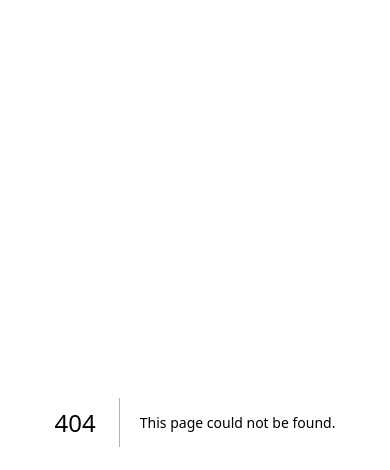
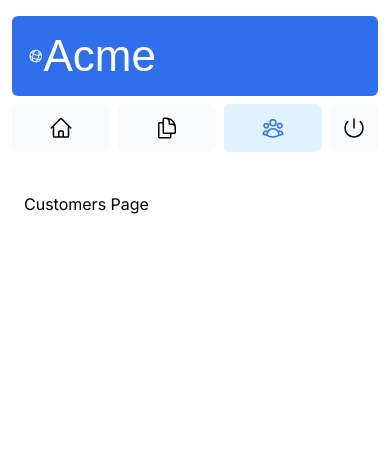
Before and after one commit to jicmette/nextjs-dashboard, a Next.js app: page /dashboard/customers in a window 390 px wide. Before the commit this address had no page. Shown: the top 470 px of the page. Built offline with nearby package versions, Linux system fonts and the light colour scheme; a web font is replaced by a local one.

Commit message:
feat: add responsive dashboard navigation with active link highlighting

```diff
--- /dev/null
+++ b/app/dashboard/customers/page.tsx
@@ -0,0 +1,3 @@
+export default function Page() {
+    return <p>Customers Page</p>
+}
--- /dev/null
+++ b/app/dashboard/invoices/page.tsx
@@ -0,0 +1,3 @@
+export default function Page() {
+    return <p>Invoices Page</p>
+}
--- /dev/null
+++ b/app/dashboard/layout.tsx
@@ -0,0 +1,12 @@
+import SideNav from '@/app/ui/dashboard/sidenav';
+
+export default function Layout({ children }: { children: React.ReactNode }) {
+  return (
+    <div className="flex h-screen flex-col md:flex-row md:overflow-hidden">
+      <div className="w-full flex-none md:w-64">
+        <SideNav />
+      </div>
+      <div className="flex-grow p-6 md:overflow-y-auto md:p-12">{children}</div>
+    </div>
+  );
+}
--- /dev/null
+++ b/app/dashboard/page.tsx
@@ -0,0 +1,3 @@
+export default function Page() {
+    return <p>Dashboard Page</p>
+}
--- a/app/layout.tsx
+++ b/app/layout.tsx
@@ -1,9 +1,7 @@
 import '@/app/ui/global.css';
 import { inter } from '@/app/ui/fonts';
 
-export default function RootLayout({
-  children,
-}: {
+export default function RootLayout({children,}: {
   children: React.ReactNode;
 }) {
   return (
--- a/app/ui/dashboard/nav-links.tsx
+++ b/app/ui/dashboard/nav-links.tsx
@@ -1,8 +1,13 @@
+'use client';
+
 import {
   UserGroupIcon,
   HomeIcon,
   DocumentDuplicateIcon,
 } from '@heroicons/react/24/outline';
+import Link from 'next/link';
+import { usePathname } from 'next/navigation';
+import clsx from 'clsx';
 
 // Map of links to display in the side navigation.
 // Depending on the size of the application, this would be stored in a database.
@@ -17,19 +22,25 @@ const links = [
 ];
 
 export default function NavLinks() {
+  const pathname = usePathname();
   return (
     <>
       {links.map((link) => {
         const LinkIcon = link.icon;
         return (
-          <a
+          <Link
             key={link.name}
             href={link.href}
-            className="flex h-[48px] grow items-center justify-center gap-2 rounded-md bg-gray-50 p-3 text-sm font-medium hover:bg-sky-100 hover:text-blue-600 md:flex-none md:justify-start md:p-2 md:px-3"
+            className={clsx(
+              'flex h-[48px] grow items-center justify-center gap-2 rounded-md bg-gray-50 p-3 text-sm font-medium hover:bg-sky-100 hover:text-blue-600 md:flex-none md:justify-start md:p-2 md:px-3',
+              {
+                'bg-sky-100 text-blue-600': pathname === link.href,
+              },
+            )}
           >
             <LinkIcon className="w-6" />
             <p className="hidden md:block">{link.name}</p>
-          </a>
+          </Link>
         );
       })}
     </>
```
